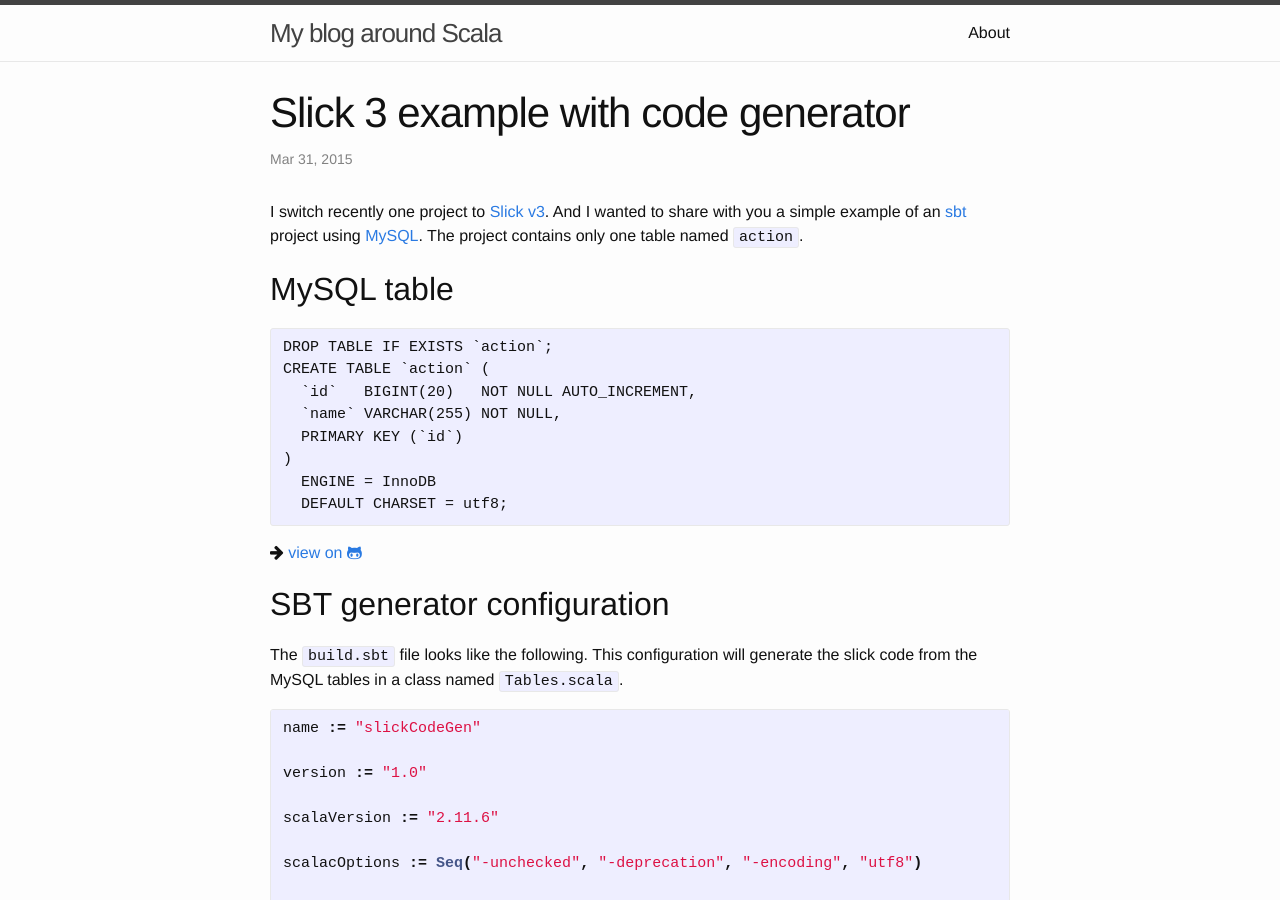
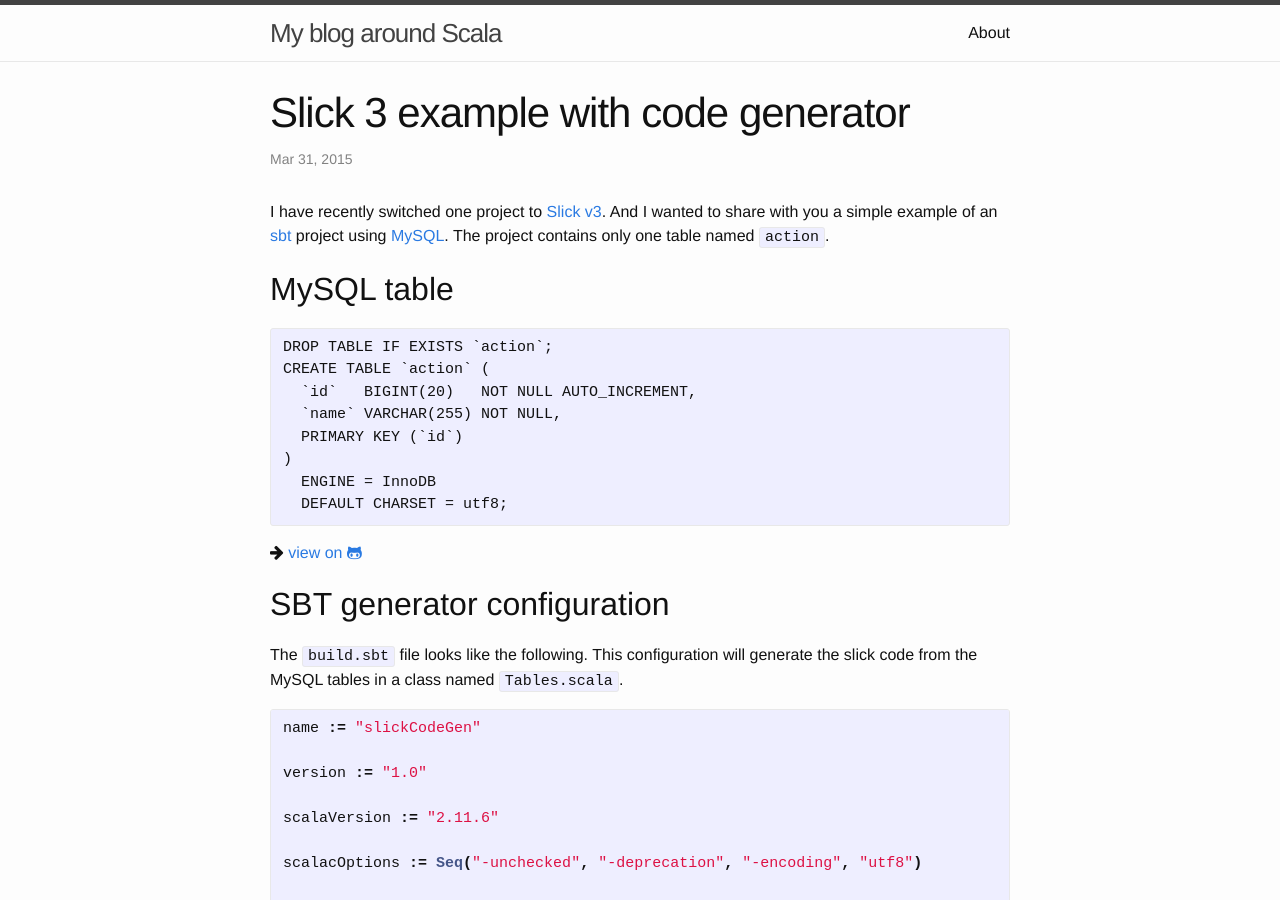
Before and after one commit to ArnaudT/ArnaudT.github.io, a Jekyll site: the page built from _posts/2015-03-31-slick-codegen.markdown, in a window 1280 px wide and 900 px high. Built offline with Jekyll 4.4.1, drawn with Linux system fonts in a browser that asks for light colours; nearby versions of some CDN libraries; comment, search, counter and statistics services are not loaded.

Commit message:
typo fix

```diff
--- a/_posts/2015-03-31-slick-codegen.markdown
+++ b/_posts/2015-03-31-slick-codegen.markdown
@@ -5,7 +5,7 @@ date:   2015-03-31 00:00:00
 tags: [scala, slick]
 ---
 
-I switch recently one project to [Slick v3](http://slick.typesafe.com/doc/3.0.0-RC2/). And I wanted to share with you a simple example of an [sbt](http://www.scala-sbt.org/) project using [MySQL](http://www.mysql.com/).
+I have recently switched one project to [Slick v3](http://slick.typesafe.com/doc/3.0.0-RC2/). And I wanted to share with you a simple example of an [sbt](http://www.scala-sbt.org/) project using [MySQL](http://www.mysql.com/).
 The project contains only one table named `action`.
 
 ## MySQL table
```
